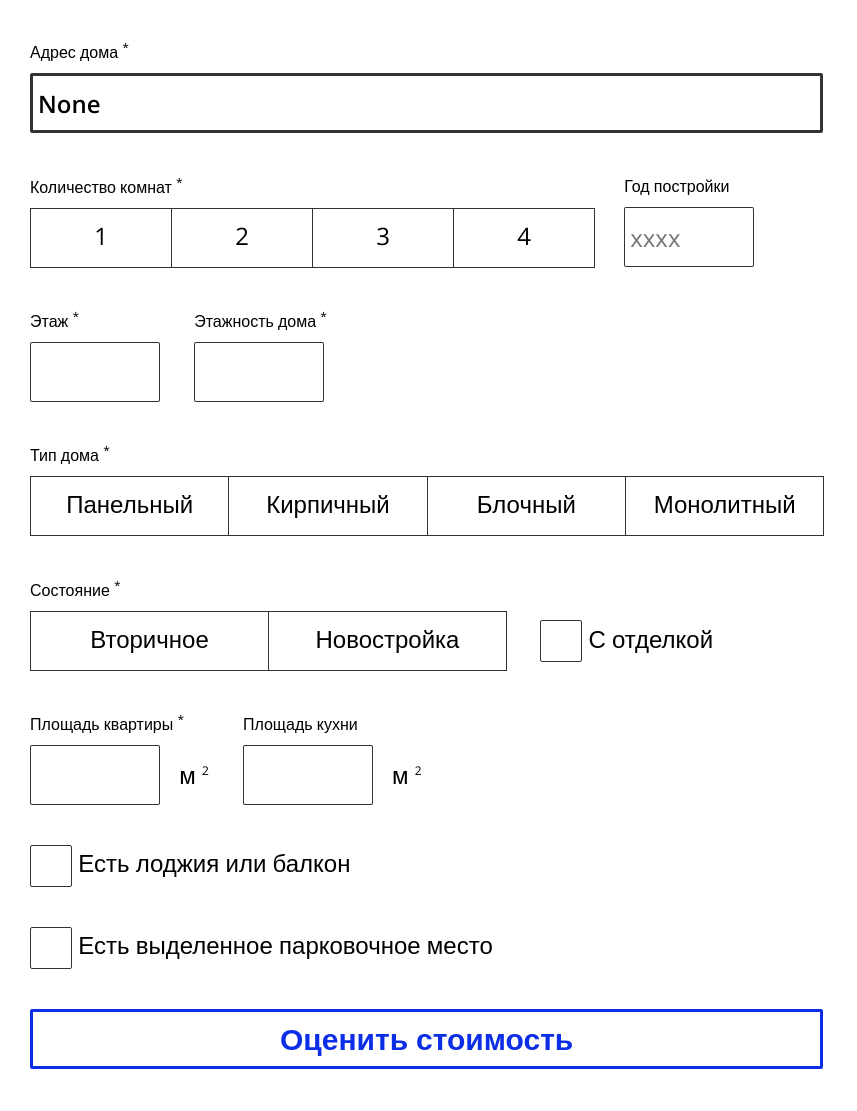
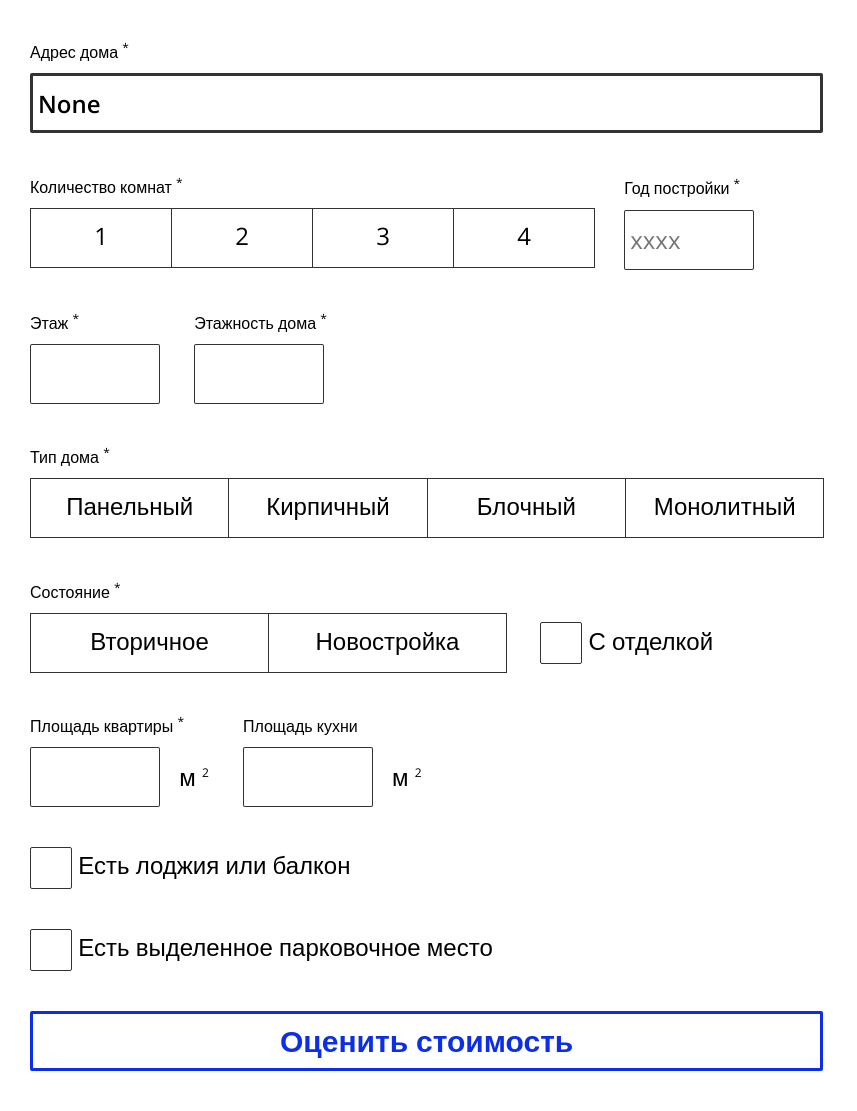
Before and after one commit to alexyar88/realtorbot_by, a Flask app: page /price in a window 1280 px wide. Shown: the part 270-1381 px from the top of the page, without its empty margins (0-857 px from the left). Run offline with Flask 2, Linux system fonts and the light colour scheme.

Commit message:
year is required

```diff
--- a/templates/check-the-price.html
+++ b/templates/check-the-price.html
@@ -97,10 +97,10 @@
 
                     <div class="grid-element year-field">
 
-                        <label for="exact-year">Год постройки</label>
+                        <label for="exact-year">Год постройки <span class="superscript">*</span></label>
                         <br>
                         <input type="number" name="year" id="exact-year" inputmode="numeric" pattern="[0-9]*"
-                               placeholder="xxxx">
+                               placeholder="xxxx" required>
                         <!--<p>Если знаете, прогноз будет точнее</p>-->
 
                     </div>
```
